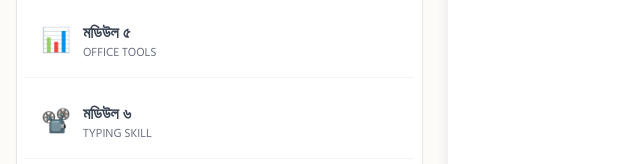
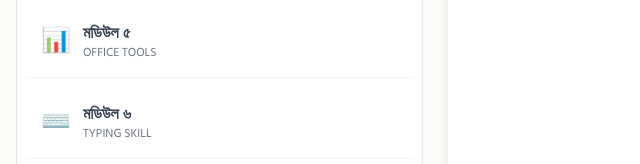
Before and after one commit to Shanzid1010/Shikkar-Aloo, a plain HTML site: page index.html in a window 1280 px wide. Shown: the part 1875-2039 px from the top of the page, 0-640 px from the left. Drawn offline with nearby package versions, Linux system fonts and the light colour scheme.

Commit message:
Update index.html
erw

```diff
--- a/index.html
+++ b/index.html
@@ -345,7 +345,7 @@
                     "ক্লাস ১: দ্রুত এবং নির্ভুল টাইপিং শেখা",
 
                 ],
-                icon: "📽️",
+                icon: "⌨️",
                 color: "bg-orange-100 text-orange-800"
             },
             {
```
